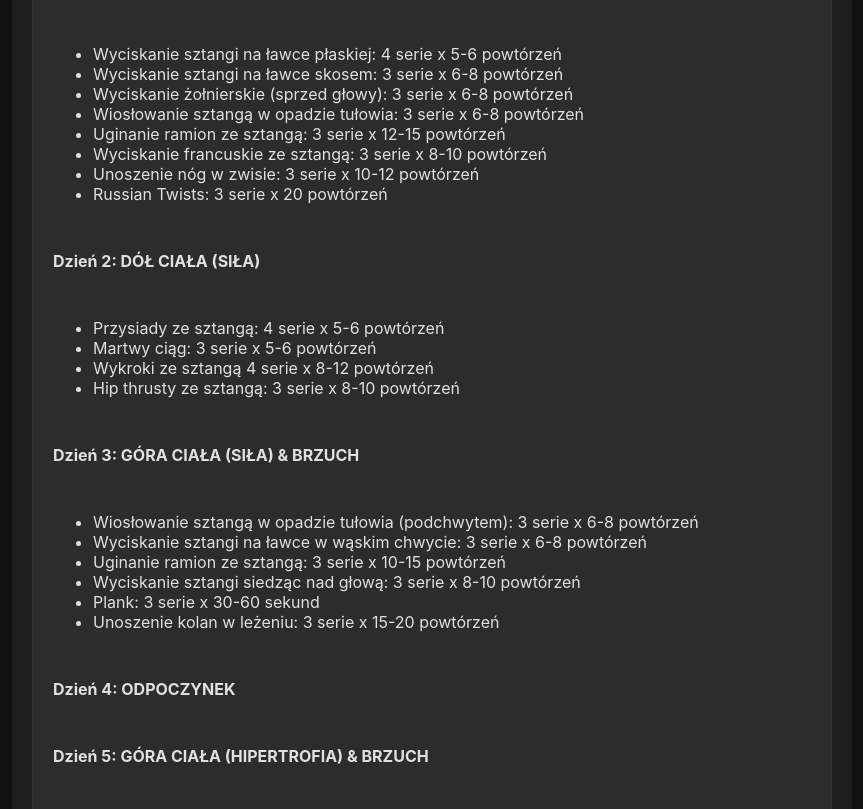
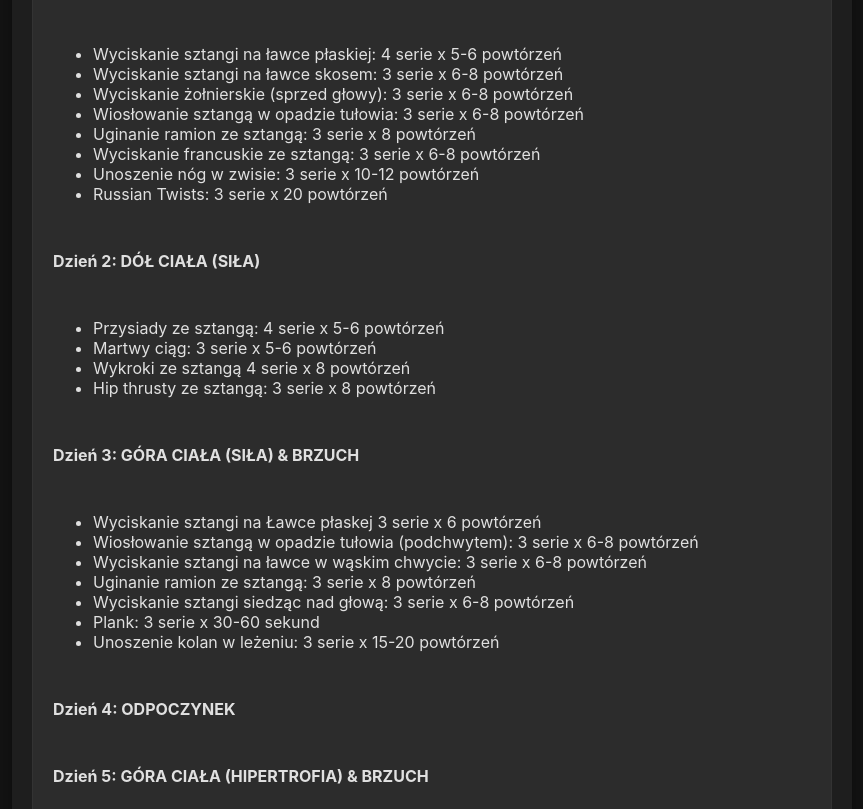
Before and after one commit to PudderMan/Biceps, a plain HTML site: page plan.html in a window 1280 px wide. Shown: the part 386-1195 px from the top of the page, without its empty margins (208-1071 px from the left). Drawn offline with Linux system fonts and the light colour scheme.

Commit message:
lepszy plan

```diff
--- a/plan.html
+++ b/plan.html
@@ -23,8 +23,8 @@
                 <li>Wyciskanie sztangi na ławce skosem: 3 serie x 6-8 powtórzeń</li>
                 <li>Wyciskanie żołnierskie (sprzed głowy): 3 serie x 6-8 powtórzeń</li>
                 <li>Wiosłowanie sztangą w opadzie tułowia: 3 serie x 6-8 powtórzeń</li>
-                <li>Uginanie ramion ze sztangą: 3 serie x 12-15 powtórzeń</li>
-                <li>Wyciskanie francuskie ze sztangą: 3 serie x 8-10 powtórzeń</li>
+                <li>Uginanie ramion ze sztangą: 3 serie x 8 powtórzeń</li>
+                <li>Wyciskanie francuskie ze sztangą: 3 serie x 6-8 powtórzeń</li>
                 <li>Unoszenie nóg w zwisie: 3 serie x 10-12 powtórzeń</li>
                 <li>Russian Twists: 3 serie x 20 powtórzeń</li>
             </ul>
@@ -33,16 +33,17 @@
             <ul>
                 <li>Przysiady ze sztangą: 4 serie x 5-6 powtórzeń</li>
                 <li>Martwy ciąg: 3 serie x 5-6 powtórzeń</li>
-                <li>Wykroki ze sztangą 4 serie x 8-12 powtórzeń</li>
-                <li>Hip thrusty ze sztangą: 3 serie x 8-10 powtórzeń</li>
+                <li>Wykroki ze sztangą 4 serie x 8 powtórzeń</li>
+                <li>Hip thrusty ze sztangą: 3 serie x 8 powtórzeń</li>
             </ul>
 
             <p><strong>Dzień 3: GÓRA CIAŁA (SIŁA) & BRZUCH</strong></p>
             <ul>
+                <li>Wyciskanie sztangi na Ławce płaskej 3 serie x 6 powtórzeń</li>
                 <li>Wiosłowanie sztangą w opadzie tułowia (podchwytem): 3 serie x 6-8 powtórzeń</li>
                 <li>Wyciskanie sztangi na ławce w wąskim chwycie: 3 serie x 6-8 powtórzeń</li>
-                <li>Uginanie ramion ze sztangą: 3 serie x 10-15 powtórzeń</li>
-                <li>Wyciskanie sztangi siedząc nad głową: 3 serie x 8-10 powtórzeń</li>
+                <li>Uginanie ramion ze sztangą: 3 serie x 8 powtórzeń</li>
+                <li>Wyciskanie sztangi siedząc nad głową: 3 serie x 6-8 powtórzeń</li>
                 <li>Plank: 3 serie x 30-60 sekund</li>
                 <li>Unoszenie kolan w leżeniu: 3 serie x 15-20 powtórzeń</li>
             </ul>
```
